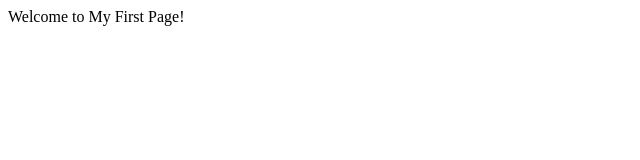
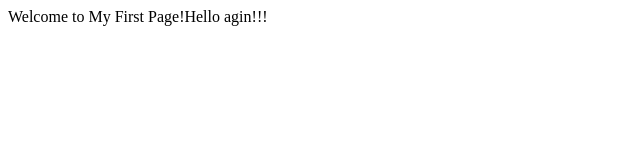
Before and after one commit to San1994-cod/coursera-test7, a plain HTML site: page hello.html in a window 1280 px wide. Shown: the whole page, without its empty margins (0-640 px from the left). Drawn offline with Linux system fonts and the light colour scheme.

Commit message:
Update hello.html

```diff
--- a/hello.html
+++ b/hello.html
@@ -4,6 +4,6 @@
 	<title>Hello??</title>
 </head>
 <body>
-Welcome to My First Page!
+Welcome to My First Page!Hello agin!!!
 </body>
 </html>
```
